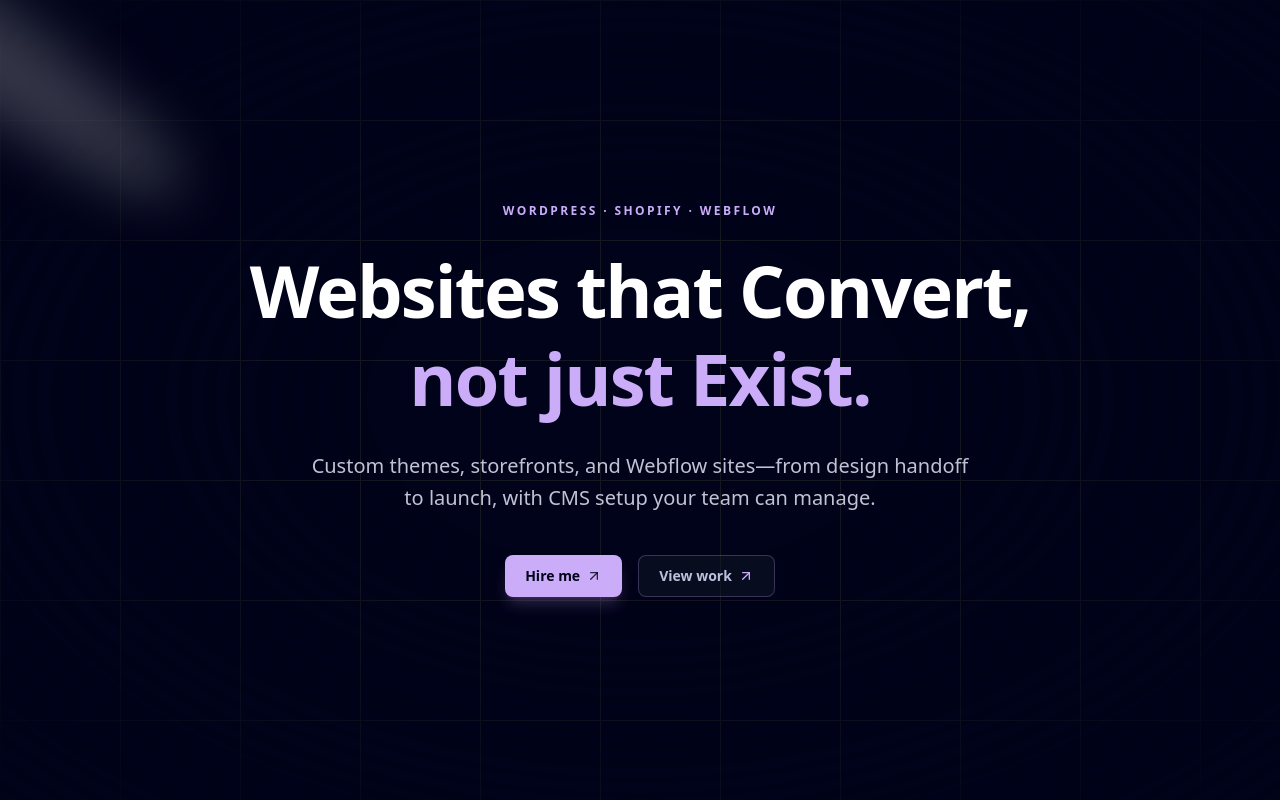
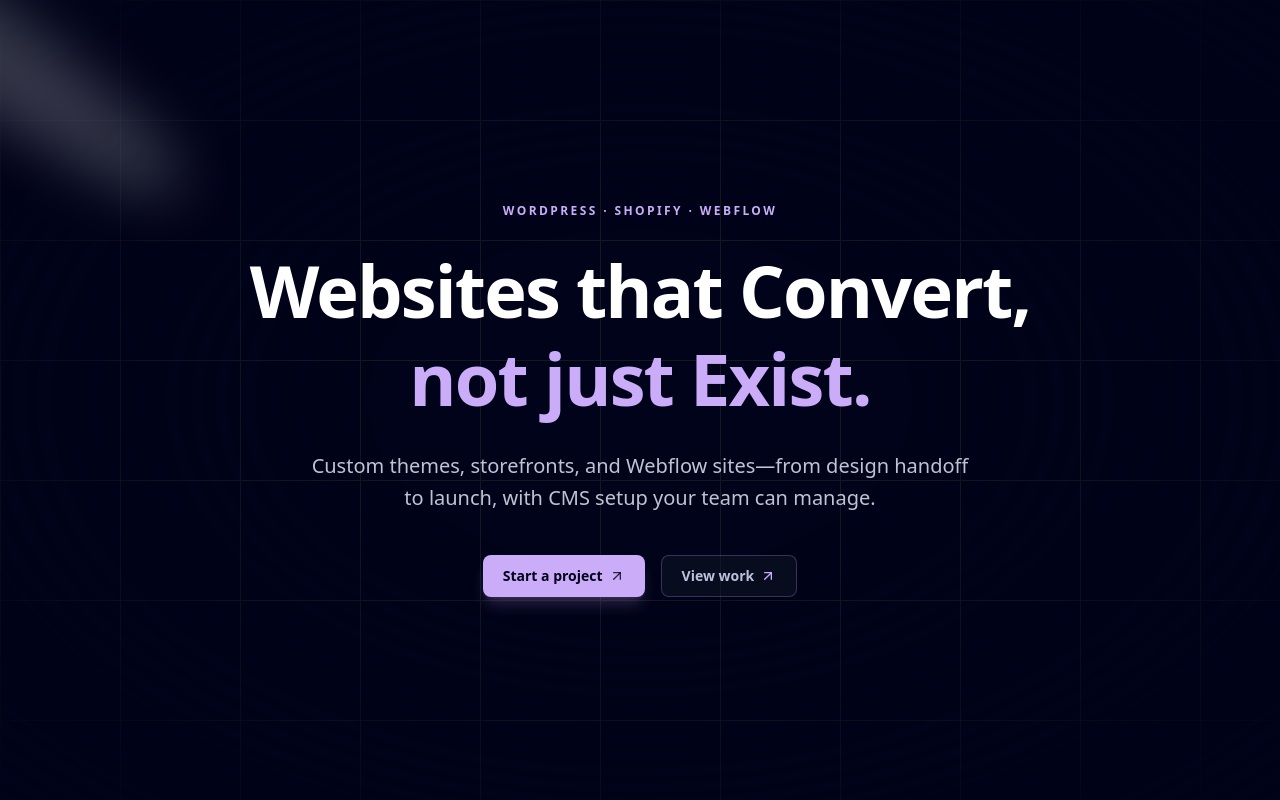
Before and after one commit to JustMe1234567/next-portfolio, a Next.js app: page / in a window 1280 px wide. Shown: the top 800 px of the page. Built offline with nearby package versions, Linux system fonts and the light colour scheme.

Commit message:
feat: update CTA labels to Start a project
Rename the 'Hire me' call-to-action buttons in the hero and floating nav to 'Start a project' for a more approachable message, and relabel the contact form submit button to 'Contact me'.

```diff
--- a/components/ContactForm.tsx
+++ b/components/ContactForm.tsx
@@ -183,7 +183,7 @@
         className="w-full mt-1"
         disabled={status === "loading"}
       >
-        {status === "loading" ? "Sending…" : "Send inquiry"}
+        {status === "loading" ? "Sending…" : "Contact me"}
       </CtaButton>
     </form>
   );
--- a/components/Hero.tsx
+++ b/components/Hero.tsx
@@ -44,7 +44,7 @@
           </p>
           <div className="flex w-full max-w-xs flex-col gap-3 pt-1 sm:max-w-none sm:flex-row sm:justify-center lg:gap-4 lg:pt-2">
             <CtaButton href="/contact" variant="primary" className="w-full sm:w-auto">
-              Hire me
+              Start a project
             </CtaButton>
             <CtaButton href="/#projects" variant="secondary" className="w-full sm:w-auto">
               View work
--- a/components/ui/FloatingNav.tsx
+++ b/components/ui/FloatingNav.tsx
@@ -154,7 +154,7 @@
               variant="primary"
               className="!min-h-[34px] shrink-0 !gap-1 !rounded-lg !px-2.5 !py-1.5 !text-xs sm:!min-h-[36px] sm:!px-3 sm:!text-sm"
             >
-              Hire me
+              Start a project
             </CtaButton>
 
             <button
```
